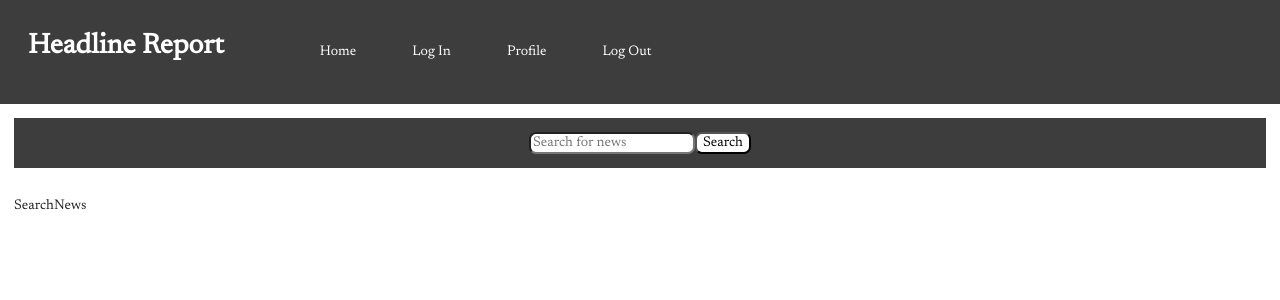
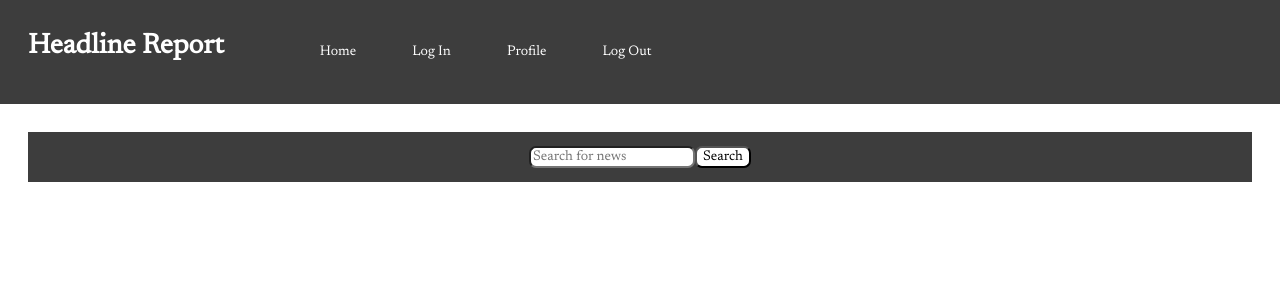
Before and after one commit to eddyK15501/headline-report, a React (Vite) app in the folder client/: page / in a window 1280 px wide. Shown: the top 300 px of the page. Built offline with nearby package versions, Linux system fonts and the light colour scheme.

Commit message:
Add search component to SearchNews page

```diff
--- a/client/src/App.jsx
+++ b/client/src/App.jsx
@@ -10,7 +10,6 @@ import { setContext } from "@apollo/client/link/context";
 import { Outlet } from "react-router-dom";
 
 import Navbar from "./components/Navbar";
-import Search from "./components/Search"
 
 import './styles/App.scss'
 
@@ -38,7 +37,6 @@ const App = () => {
   return (
     <ApolloProvider client={client}>
       <Navbar />
-      <Search/>
       <Outlet />
     </ApolloProvider>
   );
--- a/client/src/pages/SearchNews.jsx
+++ b/client/src/pages/SearchNews.jsx
@@ -1,6 +1,8 @@
 /* eslint-disable no-unused-vars */
 import { useEffect } from "react";
 import searchNews from "../../utils/API";
+
+import Search from "../components/Search";
 
 const SearchNews = () => {
   // THIS IS JUST TEMPORARY; uncomment useEffect() to get News API data in console.log()
@@ -10,7 +12,11 @@ const SearchNews = () => {
   //       .then(({ articles }) => console.log(articles));
   //   }, []);
 
-  return <div style={{ margin: "1em" }}>SearchNews</div>;
+  return (
+    <div style={{ margin: "1em" }}>
+        <Search />
+    </div>
+  )
 };
 
 export default SearchNews;
```
